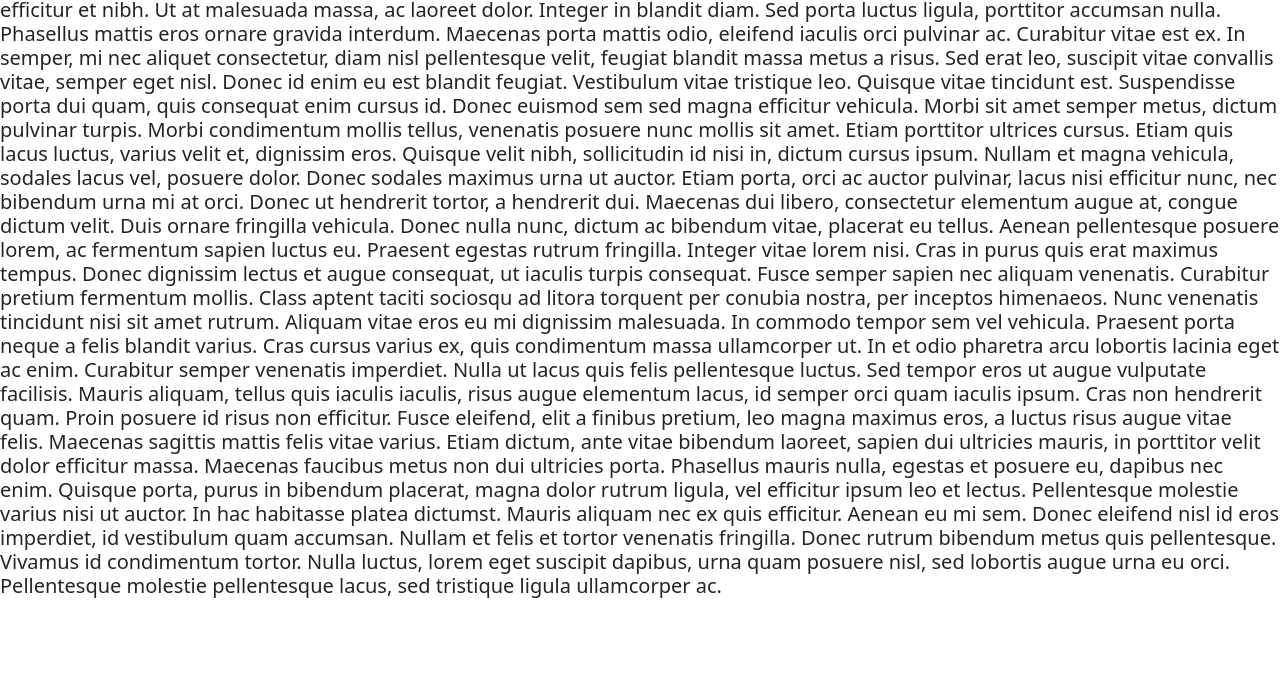
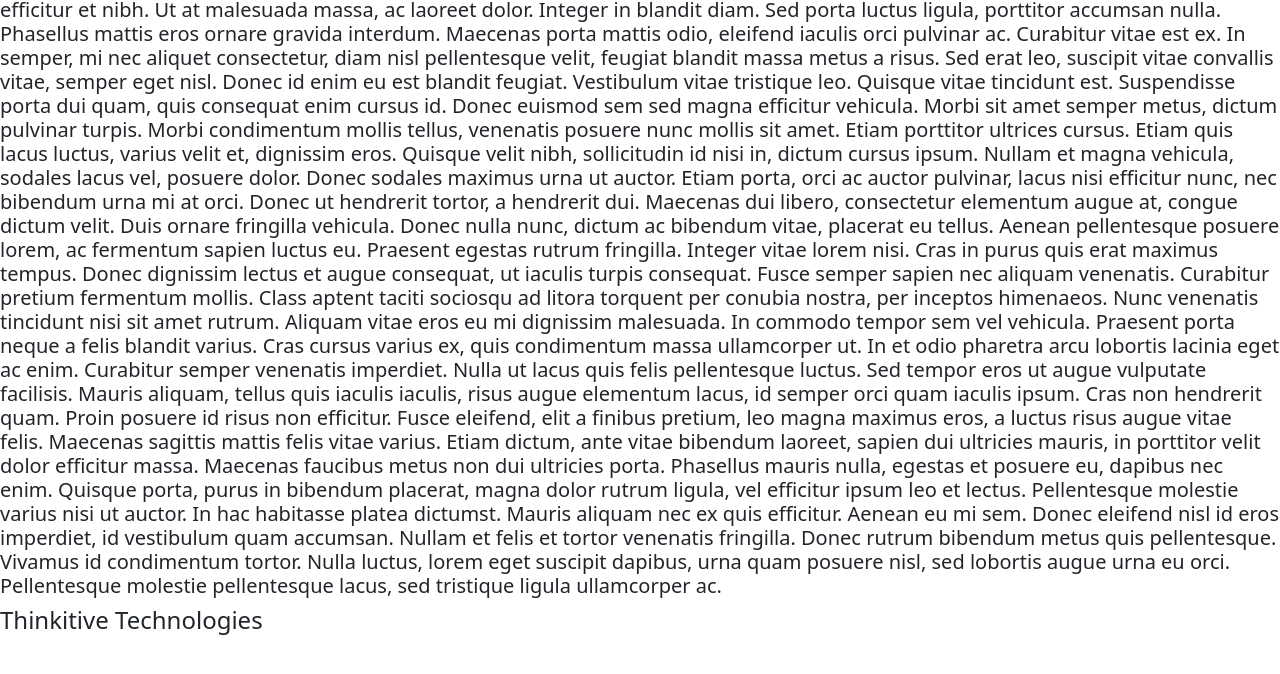
Before and after one commit to Aishwaryalaxmi-itagi/practise, a plain HTML site: page index.html in a window 1280 px wide. Shown: the part 82-756 px from the top of the page. Drawn offline with nearby package versions, Linux system fonts and the light colour scheme.

Commit message:
Update index.html
Adding h4 tag

```diff
--- a/index.html
+++ b/index.html
@@ -35,5 +35,8 @@
     <script src="https://cdn.jsdelivr.net/npm/@popperjs/core@2.5.4/dist/umd/popper.min.js" integrity="sha384-q2kxQ16AaE6UbzuKqyBE9/u/KzioAlnx2maXQHiDX9d4/zp8Ok3f+M7DPm+Ib6IU" crossorigin="anonymous"></script>
     <script src="https://cdn.jsdelivr.net/npm/bootstrap@5.0.0-beta1/dist/js/bootstrap.min.js" integrity="sha384-pQQkAEnwaBkjpqZ8RU1fF1AKtTcHJwFl3pblpTlHXybJjHpMYo79HY3hIi4NKxyj" crossorigin="anonymous"></script>
     -->
+
+
+    <h4>Thinkitive Technologies</h4>
   </body>
 </html>
```
